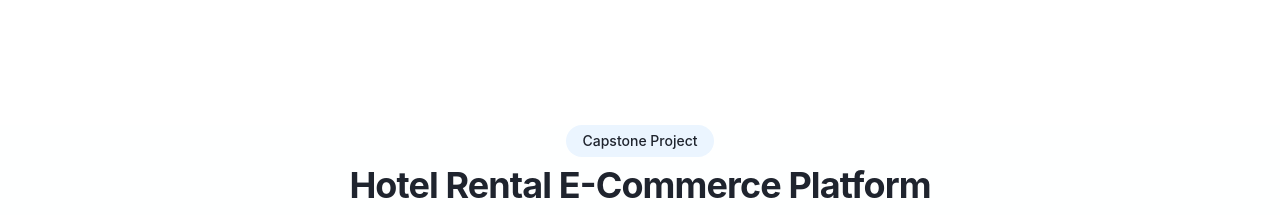
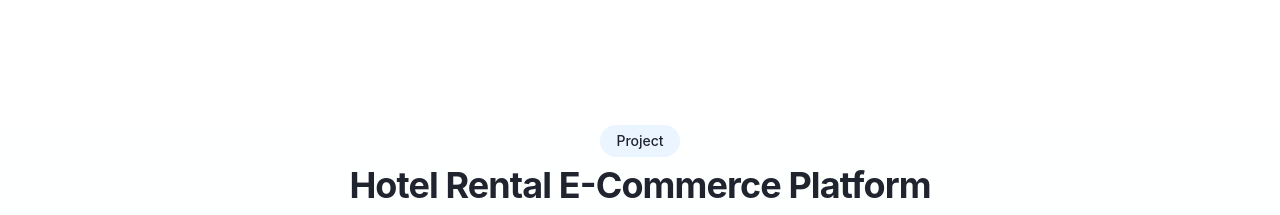
Before and after one commit to safwaniqbal2000/portfolio-visionary-creator, a React (Vite) app: page / in a window 1280 px wide. Shown: the part 3440-3655 px from the top of the page. Built offline with nearby package versions, Linux system fonts and the light colour scheme.

Commit message:
Visual edit in Lovable
Edited UI in Lovable

```diff
--- a/src/components/Capstone.tsx
+++ b/src/components/Capstone.tsx
@@ -9,9 +9,7 @@ const Capstone = () => {
   return <section id="capstone" ref={ref as React.RefObject<HTMLDivElement>} className="px-4 md:px-8 bg-accent/5 py-0">
       <div className="container mx-auto max-w-7xl">
         <div className={`text-center mb-16 ${isInView ? ANIMATION_CLASSES.fadeIn : 'opacity-0'}`}>
-          <div className="inline-block mb-2 px-4 py-1.5 bg-accent text-accent-foreground rounded-full text-sm font-medium">
-            Capstone Project
-          </div>
+          <div className="inline-block mb-2 px-4 py-1.5 bg-accent text-accent-foreground rounded-full text-sm font-medium">Project</div>
           <h2 className="text-3xl md:text-4xl font-bold tracking-tight mb-4">
             Hotel Rental E-Commerce Platform
           </h2>
```
